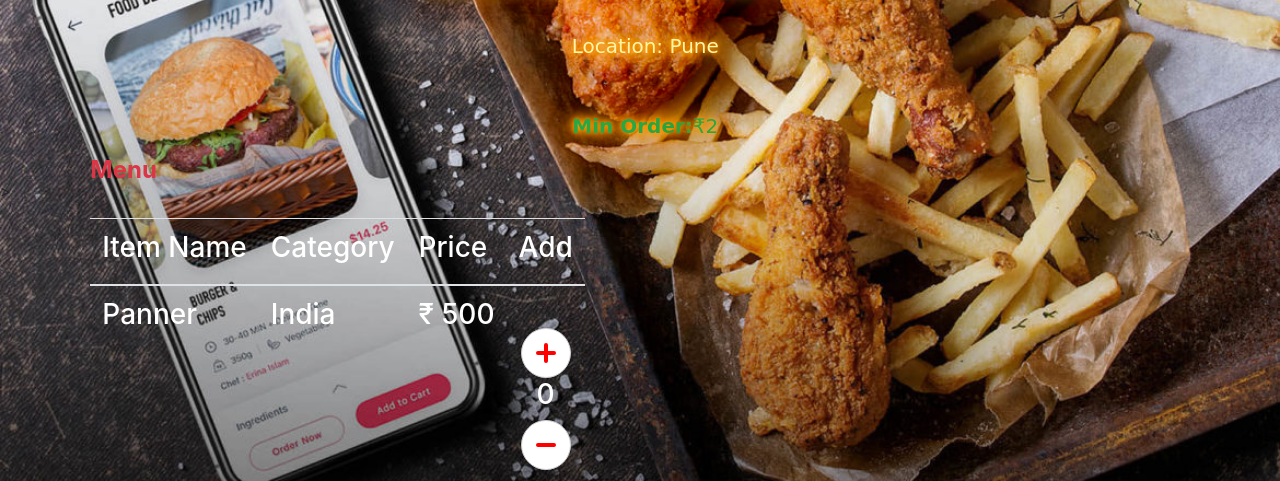
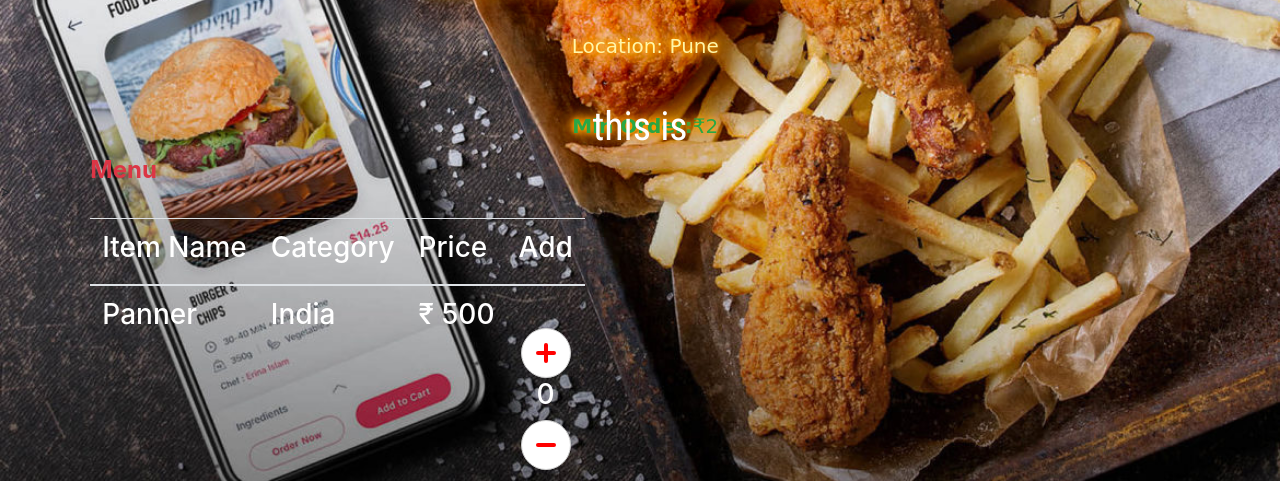
Before and after one commit to rahultah/Food-Order, a Django app: page /restaurant/1/ in a window 1280 px wide. Shown: the part 209-690 px from the top of the page. Run offline with Django 3.2, Linux system fonts and the light colour scheme; data comes from the database, SQL or seed files in the repository; some libraries are stand-ins or nearby versions.

Commit message:
Example commit

```diff
--- a/shop/templates/shop/menu.html
+++ b/shop/templates/shop/menu.html
@@ -150,6 +150,7 @@
 
 </style>
 >
+<h1>this is </h1>
 
 	<br>
 	<div class="container">
```
